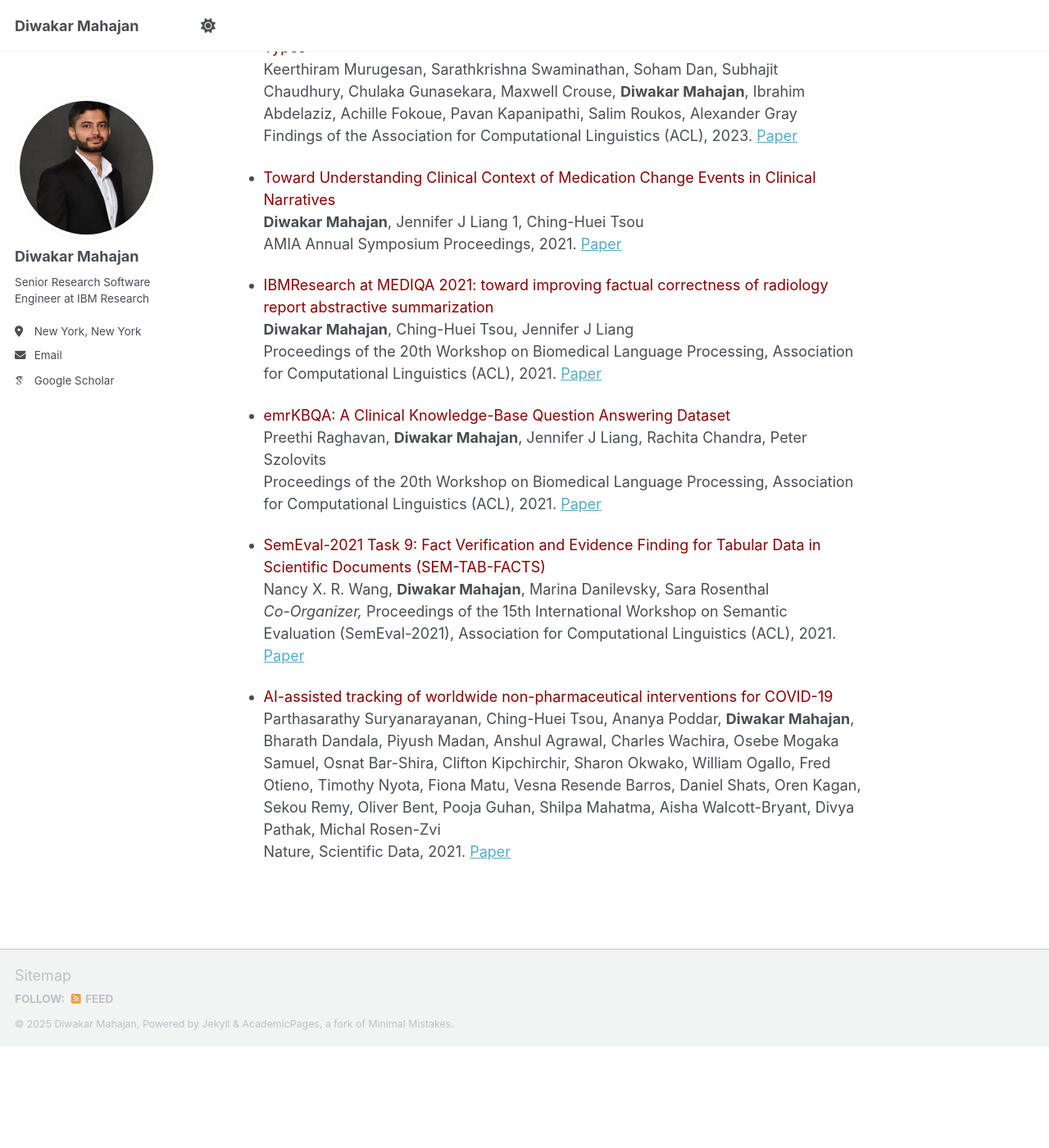
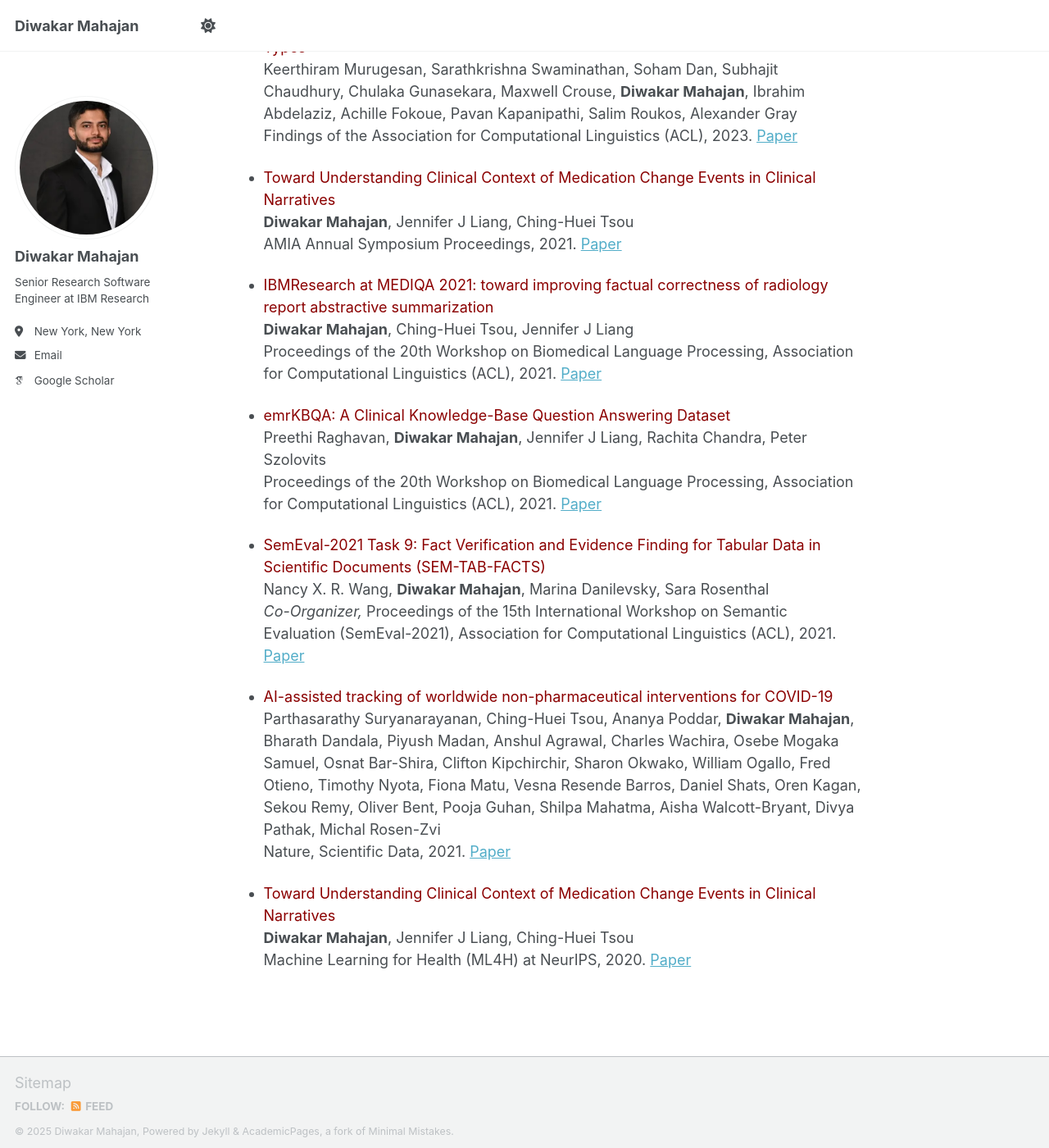
Before and after one commit to mahajandiwakar/mahajandiwakar.github.io, a Jekyll site: the page built from _pages/about.md, in a window 1280 px wide and 1400 px high, scrolled down 1358 px. Shown: the whole window at 82% size. Built offline with Jekyll 4.4.1, drawn with Linux system fonts in a browser that asks for light colours; some web fonts are replaced; a script bundle is joined from its source files by our own code; library files that are not in the unit come from our copies; before the commit the page ends 2634 px from its top, so only the background shows below that.

Commit message:
updates to about me

```diff
--- a/_pages/about.md
+++ b/_pages/about.md
@@ -43,7 +43,7 @@ Keerthiram Murugesan, Sarathkrishna Swaminathan, Soham Dan, Subhajit Chaudhury,
 Findings of the Association for Computational Linguistics (ACL), 2023. [Paper](https://aclanthology.org/2023.findings-acl.274.pdf)
 
 - <font color="DarkRed">Toward Understanding Clinical Context of Medication Change Events in Clinical Narratives</font>
-<b>Diwakar Mahajan</b>, Jennifer J Liang 1, Ching-Huei Tsou <br />
+<b>Diwakar Mahajan</b>, Jennifer J Liang, Ching-Huei Tsou <br />
 AMIA Annual Symposium Proceedings, 2021. [Paper](https://pmc.ncbi.nlm.nih.gov/articles/PMC8861744/)
 
 - <font color="DarkRed">IBMResearch at MEDIQA 2021: toward improving factual correctness of radiology report abstractive summarization</font>
@@ -61,3 +61,7 @@ Nancy X. R. Wang, <b>Diwakar Mahajan</b>, Marina Danilevsky, Sara Rosenthal <br
 - <font color="DarkRed">AI-assisted tracking of worldwide non-pharmaceutical interventions for COVID-19</font>
 Parthasarathy Suryanarayanan, Ching-Huei Tsou, Ananya Poddar, <b>Diwakar Mahajan</b>, Bharath Dandala, Piyush Madan, Anshul Agrawal, Charles Wachira, Osebe Mogaka Samuel, Osnat Bar-Shira, Clifton Kipchirchir, Sharon Okwako, William Ogallo, Fred Otieno, Timothy Nyota, Fiona Matu, Vesna Resende Barros, Daniel Shats, Oren Kagan, Sekou Remy, Oliver Bent, Pooja Guhan, Shilpa Mahatma, Aisha Walcott-Bryant, Divya Pathak, Michal Rosen-Zvi <br />
 Nature, Scientific Data, 2021. [Paper](https://www.nature.com/articles/s41597-021-00878-y)
+
+- <font color="DarkRed">Toward Understanding Clinical Context of Medication Change Events in Clinical Narratives</font>
+<b>Diwakar Mahajan</b>, Jennifer J Liang, Ching-Huei Tsou <br />
+Machine Learning for Health (ML4H) at NeurIPS, 2020. [Paper](https://ml4h.cc/2020/pages/extended-abstracts.html)
```
